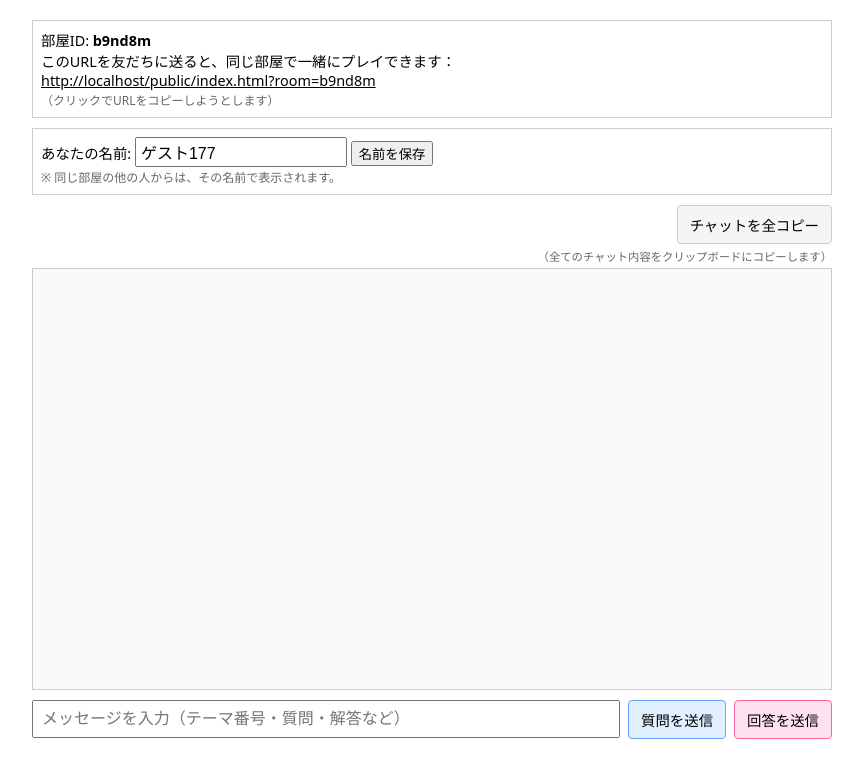
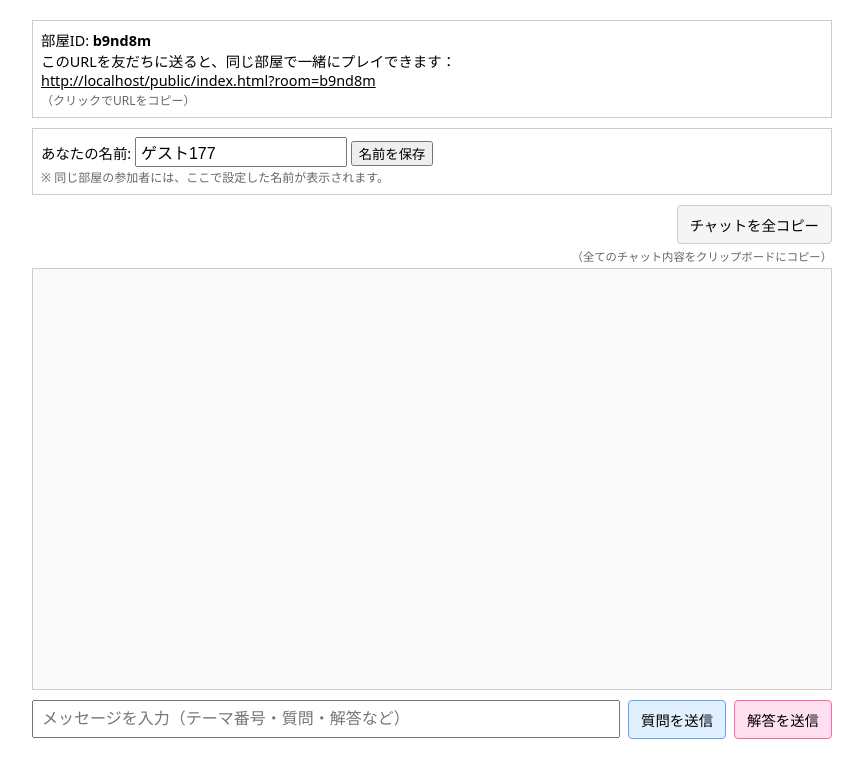
Before and after one commit to hogehogepiyopiyo/yesnogame, a website: page public/index.html in a window 1280 px wide. Shown: the part 69-828 px from the top of the page, without its empty margins (208-1071 px from the left). Drawn offline with Linux system fonts and the light colour scheme; no server answers.

Commit message:
注意書きの表現変更

```diff
--- a/public/index.html
+++ b/public/index.html
@@ -144,7 +144,7 @@
     <div>
       このURLを友だちに送ると、同じ部屋で一緒にプレイできます：<br />
       <span id="room-url"></span><br />
-      <small>（クリックでURLをコピーしようとします）</small>
+      <small>（クリックでURLをコピー）</small>
     </div>
   </div>
 
@@ -154,14 +154,14 @@
       <input id="name-input" type="text" placeholder="例: 太郎" />
       <button id="name-save-btn" type="button">名前を保存</button>
     </div>
-    <small>※ 同じ部屋の他の人からは、その名前で表示されます。</small>
+    <small>※ 同じ部屋の参加者には、ここで設定した名前が表示されます。</small>
   </div>
 
   <div id="log-toolbar">
     <button id="copy-log-btn" type="button" class="btn btn-copy">
       チャットを全コピー
     </button>
-    <small>（全てのチャット内容をクリップボードにコピーします）</small>
+    <small>（全てのチャット内容をクリップボードにコピー）</small>
   </div>
 
 
@@ -175,7 +175,7 @@
       autocomplete="off"
     />
     <button type="submit" class="btn btn-question" id="ask-btn">質問を送信</button>
-    <button type="button" class="btn btn-answer" id="answer-btn">回答を送信</button>
+    <button type="button" class="btn btn-answer" id="answer-btn">解答を送信</button>
   </form>
 
   <script>
```
